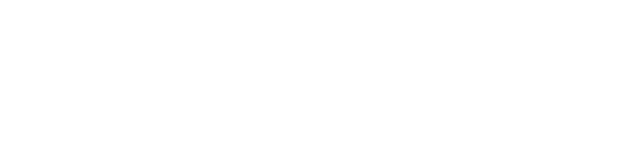
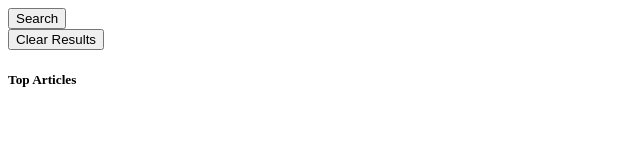
Before and after one commit to johniblake/NYT-Search, a plain HTML site: page index.html in a window 1280 px wide. Shown: the whole page, without its empty margins (0-640 px from the left). Drawn offline with nearby package versions, Linux system fonts and the light colour scheme.

Commit message:
adding my part of the file

```diff
--- a/index.html
+++ b/index.html
@@ -4,11 +4,20 @@
     <meta charset="UTF-8" />
     <meta name="viewport" content="width=device-width, initial-scale=1.0" />
     <meta http-equiv="X-UA-Compatible" content="ie=edge" />
-    <link rel="stylesheet" href="./assets/css/style.js" />
+    <link rel="stylesheet" href="./assets/css/style.css" />
     <title>NYT Search</title>
   </head>
   <body>
     <!-- CODE GOES HERE: -->
+    <div>
+    <button type="submit" id="search">Search</button>
+    </div>
+    <div>
+   <button type="reset" id="clear">Clear Results</button>
+    </div>
+    <div id="article-container">
+      <h5><span>Top Articles</span><h5>
+  </div>
 
     <script src="https://cdnjs.cloudflare.com/ajax/libs/jquery/3.2.1/jquery.min.js"></script>
     <script src="./assets/javascript/app.js"></script>
```
Also changed, not shown: assets/css/style.css (added), assets/css/style.js (deleted).
